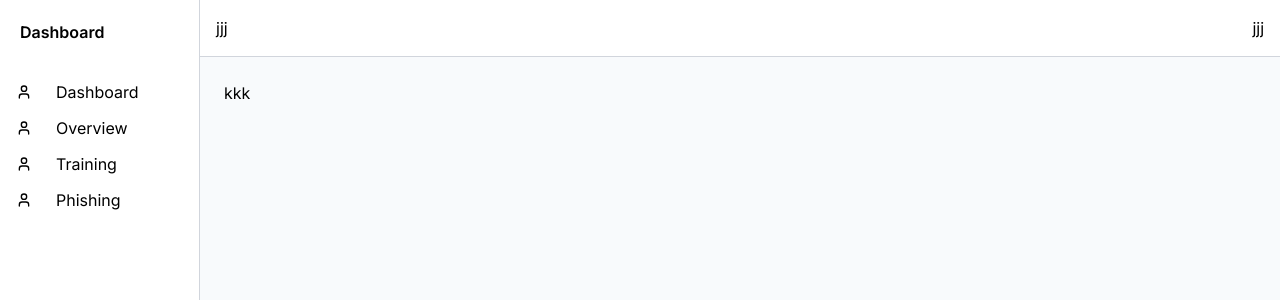
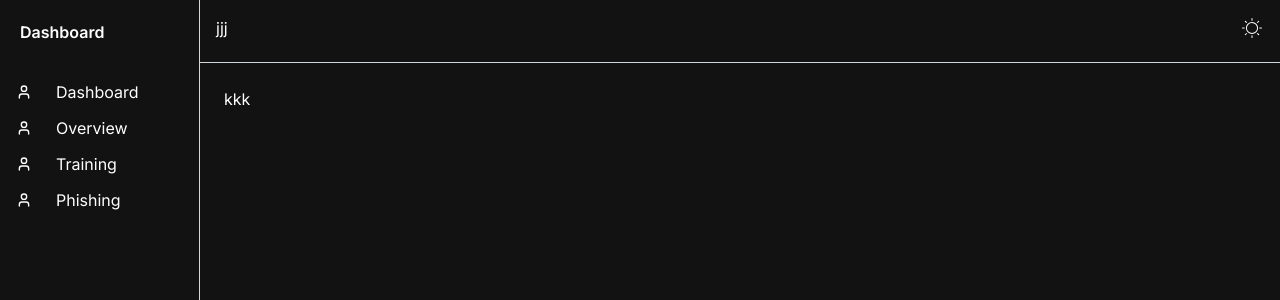
Before and after one commit to karmilan/app-dev-dashboard, a Next.js app: page / in a window 1280 px wide. Shown: the top 300 px of the page. Built offline with nearby package versions, Linux system fonts and the light colour scheme.

Commit message:
Add ThemeProvider and ThemeToggle

```diff
--- a/package.json
+++ b/package.json
@@ -10,6 +10,7 @@
   },
   "dependencies": {
     "next": "15.3.5",
+    "next-themes": "^0.4.6",
     "react": "^19.0.0",
     "react-dom": "^19.0.0",
     "react-icons": "^5.5.0"
--- a/src/app/layout.tsx
+++ b/src/app/layout.tsx
@@ -1,5 +1,6 @@
 import Sidebar from "@/components/ui/Sidebar";
 import Topbar from "@/components/ui/Topbar";
+import ThemeProvider from "@/context/ThemeProvider";
 import type { Metadata } from "next";
 import { Inter } from "next/font/google";
 import "./globals.css";
@@ -17,17 +18,17 @@ export default function RootLayout({
   children: React.ReactNode;
 }>) {
   return (
-    <html lang="en">
+    <html lang="en" suppressHydrationWarning>
       <body className={inter.className}>
-        <div className="flex min-h-screen">
-          <Sidebar />
-          <div className="flex-1 flex flex-col">
-            <Topbar />
-            <main className="flex-1 p-6 overflow-auto bg-slate-50">
-              {children}
-            </main>
+        <ThemeProvider>
+          <div className="flex min-h-screen">
+            <Sidebar />
+            <div className="flex-1 flex flex-col">
+              <Topbar />
+              <main className="flex-1 p-6 overflow-auto">{children}</main>
+            </div>
           </div>
-        </div>
+        </ThemeProvider>
       </body>
     </html>
   );
--- /dev/null
+++ b/src/components/ui/ThemeToggle.tsx
@@ -0,0 +1,31 @@
+// "use client";
+import { useTheme } from "next-themes";
+import { useEffect, useState } from "react";
+import { CiDark, CiLight } from "react-icons/ci";
+
+const ThemeToggle = () => {
+  const { theme, setTheme } = useTheme();
+  const [mounted, setMounted] = useState(false);
+
+  useEffect(() => {
+    setMounted(true);
+  }, []);
+
+  if (!mounted) return null;
+
+  return (
+    <div>
+      {theme === "dark" ? (
+        <button onClick={() => setTheme("light")} className="cursor-pointer">
+          <CiLight className="w-6 h-6" />
+        </button>
+      ) : (
+        <button onClick={() => setTheme("dark")} className="cursor-pointer">
+          <CiDark className="w-6 h-6" />
+        </button>
+      )}
+    </div>
+  );
+};
+
+export default ThemeToggle;
--- a/src/components/ui/Topbar.tsx
+++ b/src/components/ui/Topbar.tsx
@@ -1,8 +1,13 @@
+"use client";
+import ThemeToggle from "./ThemeToggle";
+
 const Topbar = () => {
   return (
     <header className="flex justify-between p-4 border-b border-gray-300">
       <div>jjj</div>
-      <div>jjj</div>
+      <div>
+        <ThemeToggle />
+      </div>
     </header>
   );
 };
--- /dev/null
+++ b/src/context/ThemeProvider.tsx
@@ -0,0 +1,15 @@
+"use client";
+import { ThemeProvider as NextThemeProvider } from "next-themes";
+const ThemeProvider = ({ children }: { children: React.ReactNode }) => {
+  return (
+    <NextThemeProvider
+      attribute="class"
+      enableSystem={true}
+      defaultTheme="dark"
+    >
+      {children}
+    </NextThemeProvider>
+  );
+};
+
+export default ThemeProvider;
```
Also changed, not shown: 1 other file (tests, documents, lock files or other folders).
